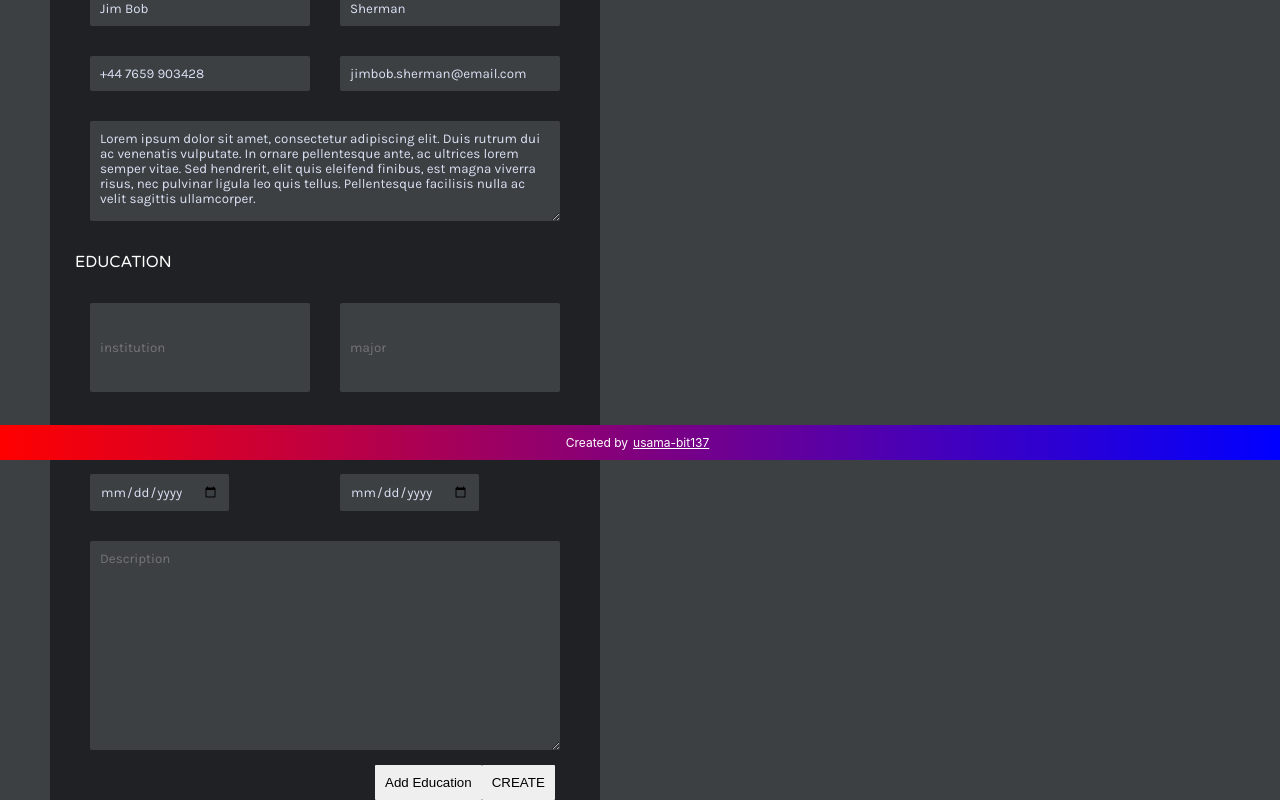
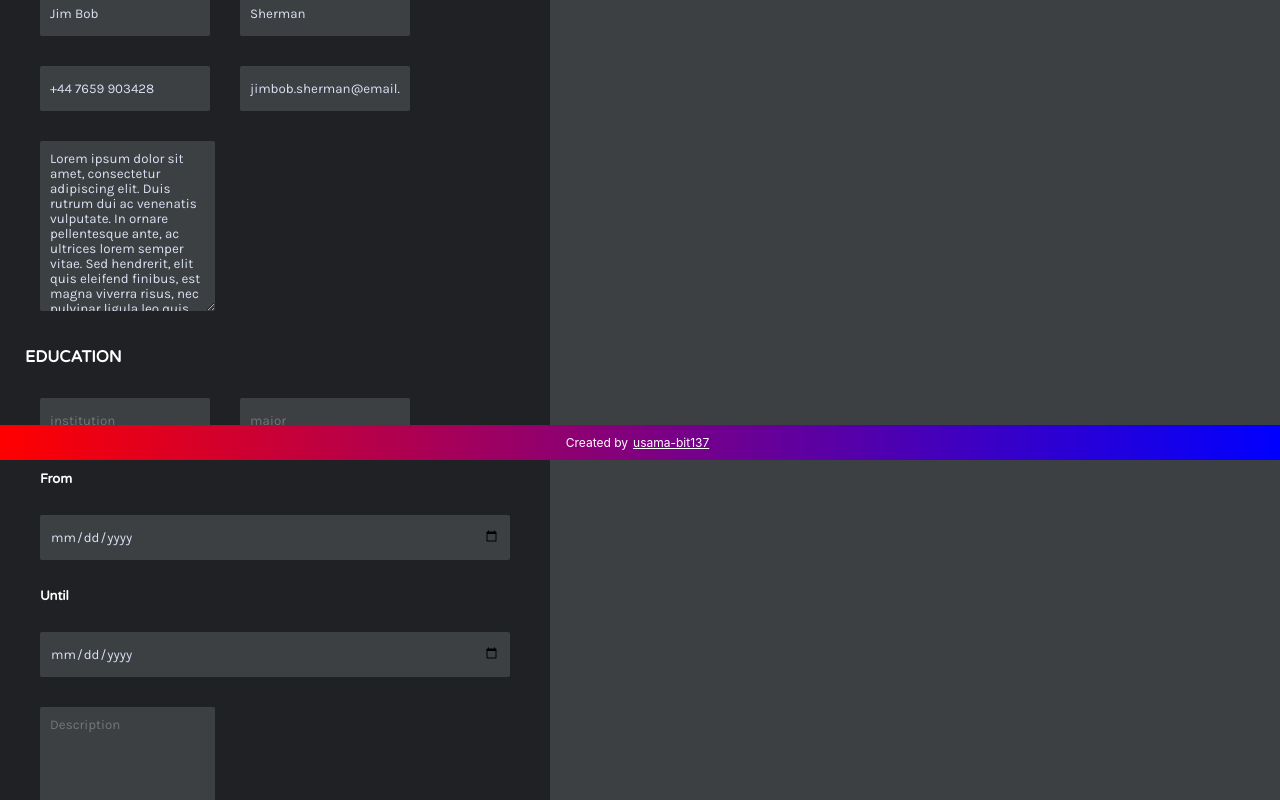
Before and after one commit to usama-bit137/career-forger, a React (Create React App) app: page / in a window 1280 px wide. Shown: the part 340-1140 px from the top of the page. Built offline with nearby package versions, Linux system fonts and the light colour scheme.

Commit message:
Form styles improved

```diff
--- a/src/styles/Form.css
+++ b/src/styles/Form.css
@@ -1,32 +1,35 @@
 .form {
-    min-width: 500px;
+  min-width: 250px;
   max-width: 500px;
-    margin: 50px;
+  flex-grow: 1;
+  margin: 50px auto;
   padding: 25px;
-    background-color: rgb(32,33,36);
+  background-color: rgb(32, 33, 36);
   color: rgb(205, 205, 205);
   border-radius: 5px;
+  font-family: "Valera Round";
+  align-items: center;
+  position: absolute;
 }
 
-.personal-form, .education-form {
-    display: grid;
-    grid-template-columns: 1fr 1fr;
-    grid-template-rows: 1fr 1fr 2fr;
-}
-
-input, textarea {
+input,
+textarea {
   padding: 10px;
-    width: 1fr;
   margin: 15px;
   border-radius: 2px;
   border: 0;
   font-family: "Karla";
-    background-color: rgb(60,64,67);
-    color:rgb(219, 225, 244);
+  background-color: rgb(60, 64, 67);
+  color: rgb(219, 225, 244);
 }
 
 textarea {
-    grid-column: 1/3;
+  max-width: 80%;
+  min-height: 150px;
+}
+
+input {
+  height: 25px;
 }
 
 .call-to-action {
@@ -36,15 +39,34 @@ textarea {
   color: white;
 }
 
-button {
+.create-button {
   position: relative;
-    left: 60%;
+  left: 50%;
   border: 0;
   padding: 10px;
   border-radius: 1px;
+  font-weight: bolder;
+  color: white;
+  background-color: #800080;
+  font-family: "Valera Round";
 }
 
 .title {
+  color: white;
   font-family: "Valera Round";
+  font-weight: bold;
+}
+
+.date-set {
+  padding: 0;
+  margin: 0;
+  display: grid;
+  grid-template-rows: repeat(2, 0.1fr);
+}
+
+.date-title {
+  margin-left: 15px;
+  font-size: small;
+  font-weight: bold;
   color: white;
 }
```
Lines whose indentation alone changed are shown as unchanged.
